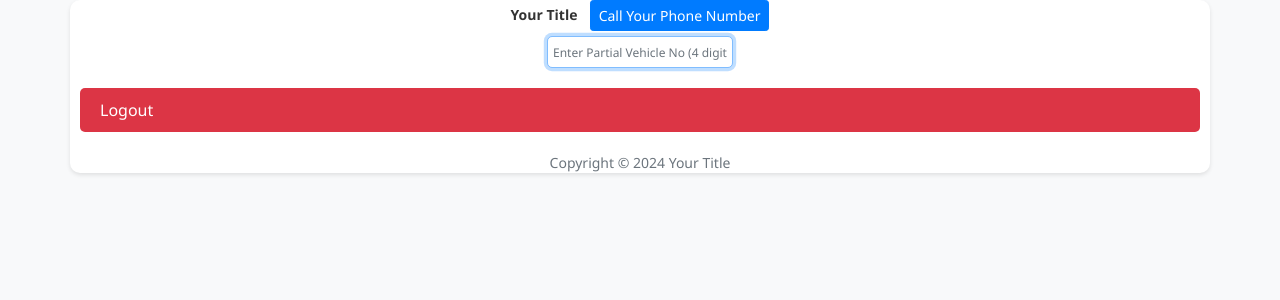
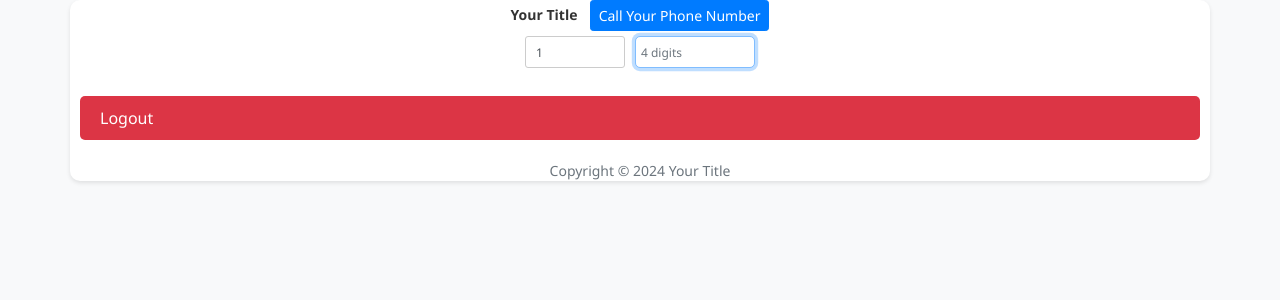
Before and after one commit to harshjamdar/Repossession-ERP, a PHP site: page / in a window 1280 px wide. Shown: the top 300 px of the page. Run offline with PHP 8.4, Linux system fonts and the light colour scheme; the visitor is signed in with stand-in values (Sample User, id 1).

Commit message:
Added State Code Search and rearranged search results columns
Added State wise Search (e.g., MH) And Arranged the Search results in a alphabetical column.

```diff
--- a/User/index.php
+++ b/User/index.php
@@ -19,15 +19,30 @@ function displaySearchResults() {
     if (isset($_GET['search_results']) && isset($_SESSION['search_results'])) {
         $veh_numbers = $_SESSION['search_results'];
         if (!empty($veh_numbers)) {
+            sort($veh_numbers); // Sort results alphabetically
             $total_results = count($veh_numbers);
+            $half = ceil($total_results / 2); // Determine the midpoint for splitting into two columns
+
             echo '<div class="container">';
             echo '<div class="row search-results">';
 
-            for ($i = 0; $i < $total_results; $i++) {
-                echo '<div class="col-6 search-result-item">';
+            // Display first column
+            echo '<div class="col-6">';
+            for ($i = 0; $i < $half; $i++) {
+                echo '<div class="search-result-item">';
                 echo '<a href="index.php?veh_no=' . $veh_numbers[$i] . '" class="vehicle-number">' . $veh_numbers[$i] . '</a>';
                 echo '</div>';
             }
+            echo '</div>';
+
+            // Display second column
+            echo '<div class="col-6">';
+            for ($i = $half; $i < $total_results; $i++) {
+                echo '<div class="search-result-item">';
+                echo '<a href="index.php?veh_no=' . $veh_numbers[$i] . '" class="vehicle-number">' . $veh_numbers[$i] . '</a>';
+                echo '</div>';
+            }
+            echo '</div>';
 
             echo '</div>';
             echo '</div>';
@@ -191,11 +206,16 @@ function displaySearchResults() {
             <a href="tel:Your Phone Number" class="btn btn-primary btn-sm ml-2">Call Your Phone Number</a>
         </div>
 
-        <div class="search-form">
-            <form id="search_form" method="post" action="search.php">
-                <input type="tel" name="search_veh_part" id="search_veh_part" class="form-control" maxlength="4" inputmode="numeric" placeholder="Enter Partial Vehicle No (4 digits)">
-            </form>
-        </div>
+ 	<div class="search-form">
+    	    <form id="search_form" method="post" action="search.php" class="form-inline">
+        	<div class="form-group mb-2">
+            	<input type="text" name="state_code" id="state_code" class="form-control" placeholder="State Code (e.g., MH)" value="<?php echo 			isset($_SESSION['state_code']) ? $_SESSION['state_code'] : ''; ?>" style="width: 100px; margin-right: 10px;">
+        	</div>
+        	<div class="form-group mb-2">
+            	<input type="tel" name="search_veh_part" id="search_veh_part" class="form-control" maxlength="4" inputmode="numeric" placeholder="4 digits" 		style="width: 120px;">
+        	</div>
+    	    </form>
+	</div>
 
         <!-- Display search results -->
         <?php displaySearchResults(); ?>
```
Also changed, not shown: User/search.php (+35 -5 lines).
